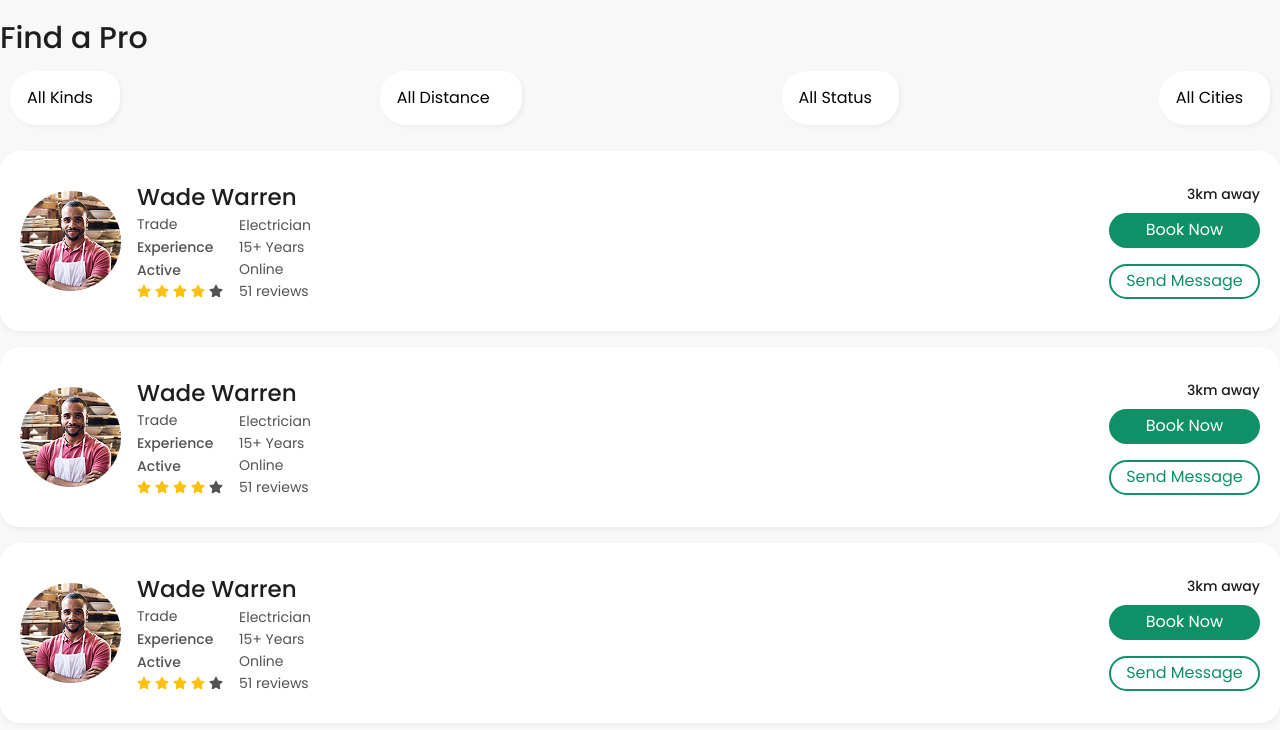
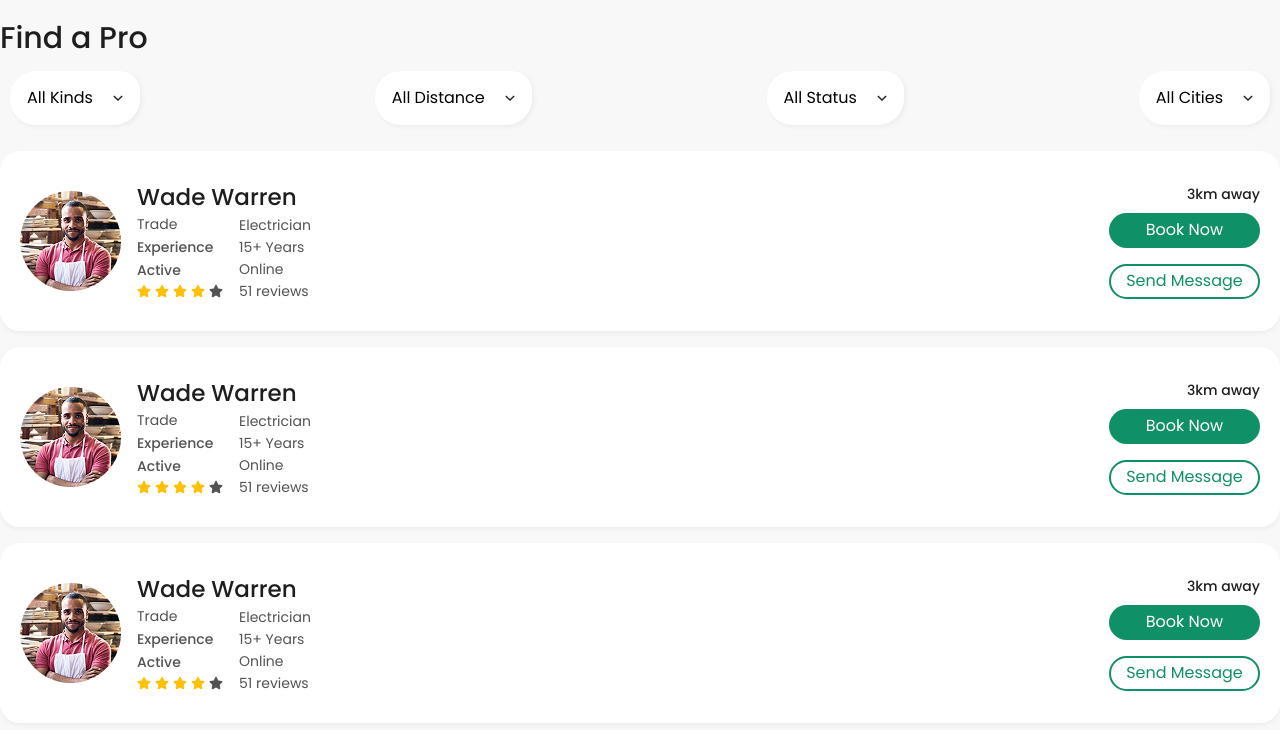
Before and after one commit to Fixeroni/Fixeroni, a React (Vite) app: page /artisan/dashboard/dashboard-pages/FindProHeader in a window 1280 px wide. Shown: the top 730 px of the page. Built offline with nearby package versions, Linux system fonts and the light colour scheme.

Commit message:
fixed import

```diff
--- a/src/index.css
+++ b/src/index.css
@@ -1,6 +1,6 @@
+@import url("https://fonts.googleapis.com/css2?family=Urbanist:ital,wght@0,100..900;1,100..900&display=swap");
 @import "tailwindcss";
 @import "tw-animate-css";
-@import url("https://fonts.googleapis.com/css2?family=Urbanist:ital,wght@0,100..900;1,100..900&display=swap");
 /* @custom-variant dark (&:is(.dark *)); */
 
 @import "leaflet/dist/leaflet.css";
--- a/src/routes/artisan/dashboard/DashBoardComponent/FindProAllKinds.tsx
+++ b/src/routes/artisan/dashboard/DashBoardComponent/FindProAllKinds.tsx
@@ -1,5 +1,3 @@
-import { Button } from "@/components/ui/button";
-import { Input } from "@/components/ui/input";
 import { createFileRoute } from "@tanstack/react-router";
 
 export const Route = createFileRoute(
@@ -38,12 +36,12 @@ function FindProAllKinds({
         <ul className="w-[300px] h-[580px] p-[30px] flex flex-col rounded-2xl bg-white shadow-[0px_0px_10px_rgba(0,0,0,0.1)] absolute scale-95 overflow-x-hidden">
           <div className="flex justify-between">
             <p className="text-2xl font-bold mb-5">Kinds</p>
-            <Button
+            <button
               className="hover:scale-110 active:scale-115 cursor-pointer"
               onClick={onClose}
             >
               <img src="/images/icons/close.svg" alt="close" />
-            </Button>
+            </button>
           </div>
           {Kinds.map(({ tittle, total }, index) => (
             <li
@@ -54,7 +52,7 @@ function FindProAllKinds({
                 className="flex gap-5 items-center cursor-pointer"
                 htmlFor={tittle}
               >
-                <Input type="checkbox" id={tittle} />
+                <input type="checkbox" id={tittle} />
                 <p className="text-nowrap">{tittle}</p>
               </label>
               <span>
@@ -64,9 +62,9 @@ function FindProAllKinds({
               </span>
             </li>
           ))}
-          <Button className="mt-5 bg-[#1f1e1e] w-[240px] h-[30px] rounded-2xl flex justify-center items-center text-white text-[15px] cursor-pointer hover:bg-[#3c3c3c] active:bg-[#535353]">
+          <button className="mt-5 bg-[#1f1e1e] w-[240px] h-[30px] rounded-2xl flex justify-center items-center text-white text-[15px] cursor-pointer hover:bg-[#3c3c3c] active:bg-[#535353]">
             Apply
-          </Button>
+          </button>
         </ul>
       )}
     </>
--- a/src/routes/artisan/dashboard/DashBoardComponent/FindProProfileDetail.tsx
+++ b/src/routes/artisan/dashboard/DashBoardComponent/FindProProfileDetail.tsx
@@ -1,4 +1,4 @@
-import React, { useState } from "react";
+import { useState } from "react";
 import { createFileRoute } from "@tanstack/react-router";
 import StarRating from "../DashBoardComponent/StarRating";
 
--- a/src/routes/artisan/dashboard/DashBoardComponent/Schedules.tsx
+++ b/src/routes/artisan/dashboard/DashBoardComponent/FindProProfileSchedules.tsx
@@ -2,12 +2,12 @@ import { createFileRoute } from "@tanstack/react-router";
 import { useState } from "react";
 
 export const Route = createFileRoute(
-  "/artisan/dashboard/DashBoardComponent/Schedules",
+  "/artisan/dashboard/DashBoardComponent/FindProProfileSchedules",
 )({
-  component: Schedules,
+  component: FindProProfileSchedules,
 });
 
-function Schedules() {
+function FindProProfileSchedules() {
   const [selectedTime, setSelectedTime] = useState<number | null>(2);
   const [scheduleDate, setScheduleDate] = useState<number | null>(2);
 
@@ -95,4 +95,4 @@ function Schedules() {
     </div>
   );
 }
-export default Schedules;
+export default FindProProfileSchedules;
--- a/src/routes/artisan/dashboard/DashBoardComponent/ProfileDetails.tsx
+++ b/src/routes/artisan/dashboard/DashBoardComponent/ProfileDetails.tsx
@@ -7,7 +7,13 @@ export const Route = createFileRoute(
   component: ProfileDetails,
 });
 
-function ProfileDetails({name, amount, icon, date, amountColor}:ProfileDetailsProps) {
+function ProfileDetails({
+  name,
+  amount,
+  icon,
+  date,
+  amountColor,
+}: ProfileDetailsProps) {
   return (
     <div>
       <section className="flex items-center justify-between px-7 mt-5">
@@ -17,13 +23,13 @@ function ProfileDetails({name, amount, icon, date, amountColor}:ProfileDetailsPr
           </div>
           <div>
             <h2 className="text-[#1E1E1E] text-[1rem] font-medium">{name}</h2>
-            <p className="text-[#6B7280] font-normal text-[14px]">
-              {date}
-            </p>
+            <p className="text-[#6B7280] font-normal text-[14px]">{date}</p>
           </div>
         </div>
         <div>
-          <p className={`${amountColor} text-[16px] font-normal pt-1`}>{amount}</p>
+          <p className={`${amountColor} text-[16px] font-normal pt-1`}>
+            {amount}
+          </p>
         </div>
       </section>
     </div>
--- a/src/routes/artisan/dashboard/dashboard-pages/FindProHeader.tsx
+++ b/src/routes/artisan/dashboard/dashboard-pages/FindProHeader.tsx
@@ -1,4 +1,4 @@
-import React, { useState } from "react";
+import { useState } from "react";
 import { createFileRoute } from "@tanstack/react-router";
 import { DashboarFeatures } from "../DashBoardComponent/DashboarFeatures";
 import FindProAllKinds from "@/routes/artisan/dashboard/DashBoardComponent/FindProAllKinds";
@@ -56,11 +56,11 @@ function RouteComponent() {
           <span>
             <button
               className="shadow-[2px_2px_5px_rgba(0,0,0,0.05)] p-[15px] pl-[17px] pr-[17px] cursor-pointer hover:bg-[#e0e0e0] active:bg-[#d0d0d0] transition-colors duration-300
-rounded-tr-[20px] rounded-[26px] bg-[#fff] outline-none flex items-center justify-center"
+rounded-tr-[20px] rounded-[26px] bg-[#fff] outline-none flex gap-[20px] items-center justify-center"
               onClick={() => toggleTab("allKinds")}
             >
               All Kinds
-              <i className="fa-solid fa-chevron-down text-sm ml-[10px]"></i>
+              <img src="/images/icons/chevron-down.svg" alt="dropdown" />
             </button>
             <div>
               <FindProAllKinds
@@ -73,12 +73,12 @@ rounded-tr-[20px] rounded-[26px] bg-[#fff] outline-none flex items-center justif
           </span>
           <span className="relative">
             <button
-              className="shadow-[2px_2px_5px_rgba(0,0,0,0.05)] p-[15px] pl-[17px] pr-[17px]
+              className="shadow-[2px_2px_5px_rgba(0,0,0,0.05)] p-[15px] pl-[17px] pr-[17px] gap-[20px]
 rounded-tr-[20px] rounded-[26px] bg-[#fff] outline-none flex items-center justify-center cursor-pointer hover:bg-[#e0e0e0] active:bg-[#d0d0d0] transition-colors duration-300"
               onClick={() => toggleTab("allDistance")}
             >
               All Distance
-              <i className="fa-solid fa-chevron-down text-sm ml-[15px]"></i>
+              <img src="/images/icons/chevron-down.svg" alt="dropdown" />
             </button>
             <div>
               <FindProAllDistances
@@ -92,11 +92,11 @@ rounded-tr-[20px] rounded-[26px] bg-[#fff] outline-none flex items-center justif
           <span className="relative">
             <button
               className="shadow-[2px_2px_5px_rgba(0,0,0,0.05)] p-[15px] pl-[17px] pr-[17px] cursor-pointer hover:bg-[#e0e0e0] active:bg-[#d0d0d0] transition-colors duration-300
-rounded-tr-[20px] rounded-[26px] bg-[#fff] outline-none flex items-center justify-center"
+rounded-tr-[20px] rounded-[26px] bg-[#fff] outline-none flex gap-[20px] items-center justify-center"
               onClick={() => toggleTab("allStatus")}
             >
               All Status{" "}
-              <i className="fa-solid fa-chevron-down text-sm ml-[10px]"></i>
+              <img src="/images/icons/chevron-down.svg" alt="dropdown" />
             </button>
             <div>
               <FindProAllStatus
@@ -110,11 +110,11 @@ rounded-tr-[20px] rounded-[26px] bg-[#fff] outline-none flex items-center justif
           <span className="relative">
             <button
               className="shadow-[2px_2px_5px_rgba(0,0,0,0.05)] p-[15px] pl-[17px] pr-[17px] cursor-pointer hover:bg-[#e0e0e0] active:bg-[#d0d0d0] transition-colors duration-300
-rounded-tr-[20px] rounded-[26px] bg-[#fff] outline-none flex items-center justify-center"
+rounded-tr-[20px] rounded-[26px] bg-[#fff] outline-none flex gap-[20px] items-center justify-center"
               onClick={() => toggleTab("allCities")}
             >
               All Cities
-              <i className="fa-solid fa-chevron-down text-sm ml-[10px]"></i>
+              <img src="/images/icons/chevron-down.svg" alt="dropdown" />
             </button>
             <div>
               <FindProAllCities
--- a/src/routes/artisan/dashboard/dashboard-pages/FindProProfileView.tsx
+++ b/src/routes/artisan/dashboard/dashboard-pages/FindProProfileView.tsx
@@ -1,10 +1,7 @@
 import { createFileRoute } from "@tanstack/react-router";
-import React, { useState } from "react";
-import StarRating from "../DashBoardComponent/StarRating";
-import { Button } from "@/components/ui/button";
 import FindProProfileOverview from "../DashBoardComponent/FindProProfileOverview";
 import FindProReviews from "../DashBoardComponent/FindProReviews";
-import Schedules from "../DashBoardComponent/Schedules";
+import FindProProfileSchedules from "../DashBoardComponent/FindProProfileSchedules";
 import FindProProfileDetail from "../DashBoardComponent/FindProProfileDetail";
 export const Route = createFileRoute(
   "/artisan/dashboard/dashboard-pages/FindProProfileView",
@@ -46,7 +43,7 @@ function RouteComponent() {
           </div>
         </div>
         <div className="-mt-12">
-          <Schedules />
+          <FindProProfileSchedules />
         </div>
       </div>
     </main>
```
Also changed, not shown: src/routeTree.gen.ts (+28 -28 lines), public/images/icons/chevron-down.svg (added).
